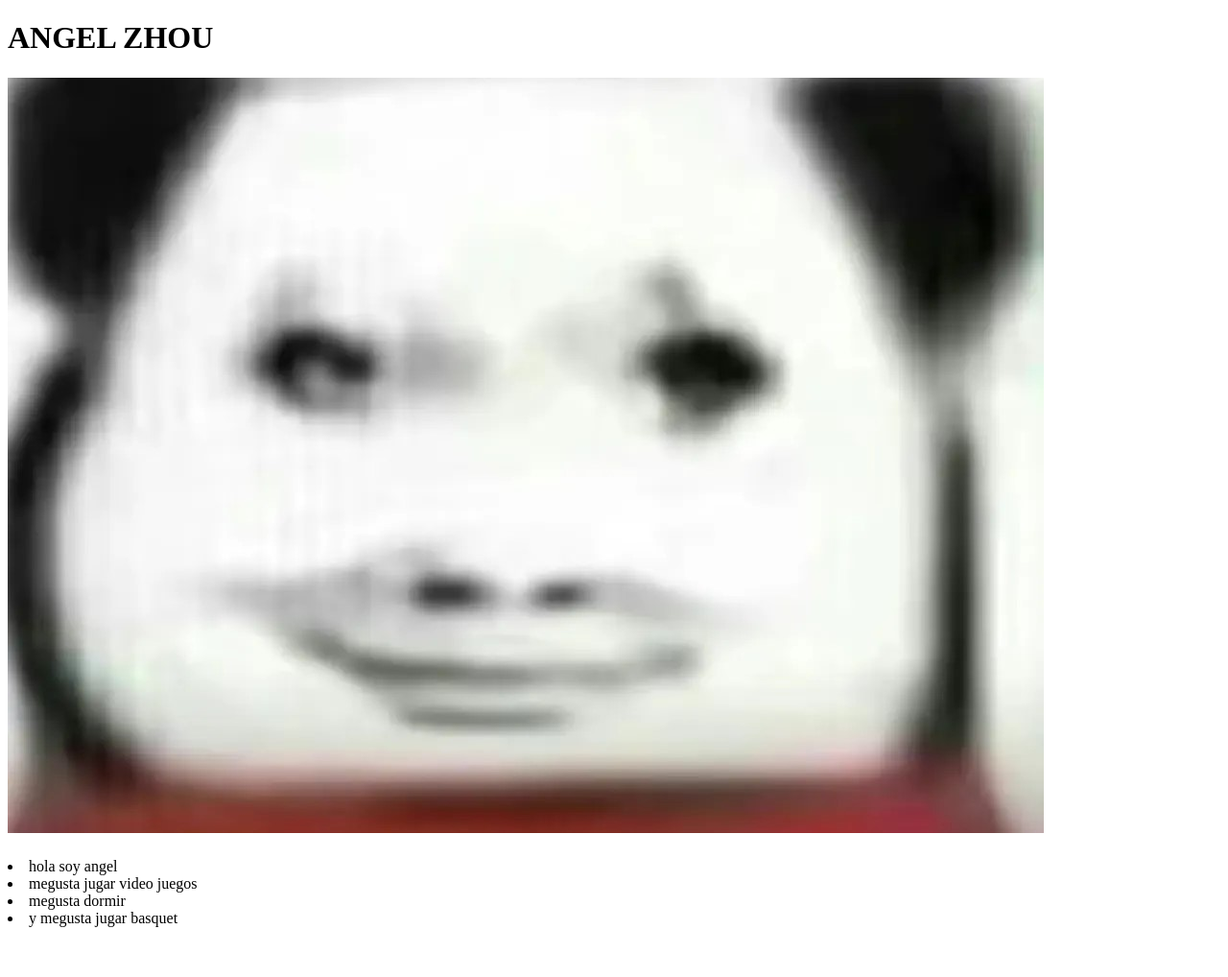
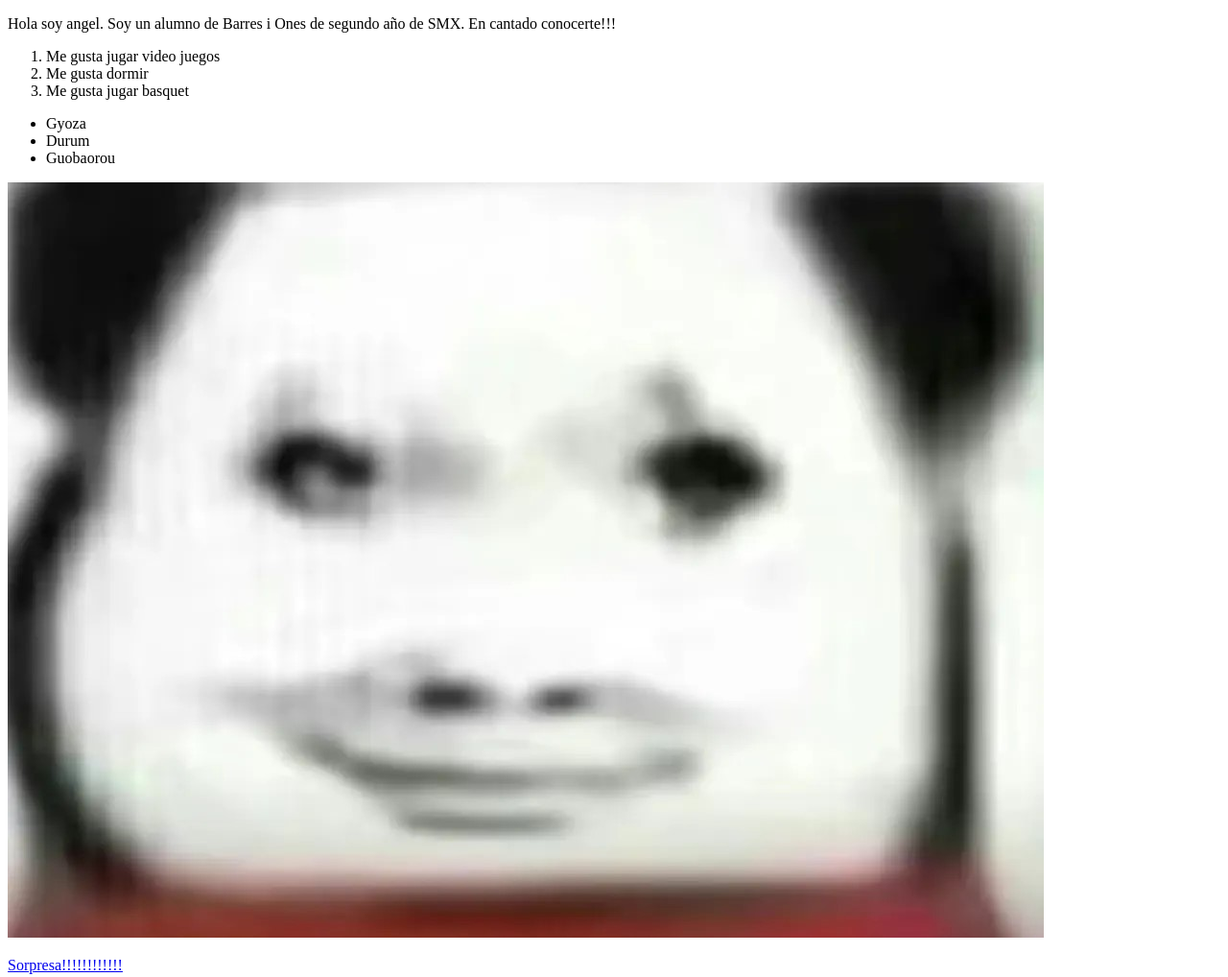
Before and after one commit to Angel-wapo/index.html, a plain HTML site: page index.html in a window 1280 px wide. Shown: the whole page at 96% size. Before the commit the page ends 982 px from the top, so only its background shows below. Drawn offline with Linux system fonts and the light colour scheme.

Commit message:
Update index.html

```diff
--- a/index.html
+++ b/index.html
@@ -3,16 +3,24 @@
 <head>
     <meta charset="UTF-8">
     <meta name="wapo" content="width=device-width, initial-scale=1.0">
-    <title>cara panda</title>
+    <title>ANGEL ZHOU</title>
     <link rel="stylesheet" href="css/main.css">
 </head>
 <body>
-    <h1>ANGEL ZHOU </h1>
-    <h5><img src="img/cara panda.jpg" alt="cara panda"></h5>
-    <li>hola soy angel </li>
-    <li>megusta jugar video juegos</li>
-    <li>megusta dormir</li>
-    <li>y megusta jugar basquet</li>
-    <p><a href="https://www.youtube.com/shorts/DaTiZomN6ek"></a></p>
+    <p>Hola soy angel. Soy un alumno de Barres i Ones de segundo año de SMX. En cantado conocerte!!!</p>
+
+<ol>
+    <li>Me gusta jugar video juegos</li>
+    <li>Me gusta dormir</li>
+    <li>Me gusta jugar basquet</li>
+</ol>
+
+<ul>
+  <li>Gyoza</li>
+  <li>Durum</li>
+  <li>Guobaorou</li>
+</ul>
+<img src="img/cara panda.jpg" alt="cara panda">
+<p><a href="https://www.youtube.com/shorts/DaTiZomN6ek">Sorpresa!!!!!!!!!!!!</a></p>
 </body>
 </html>
```
